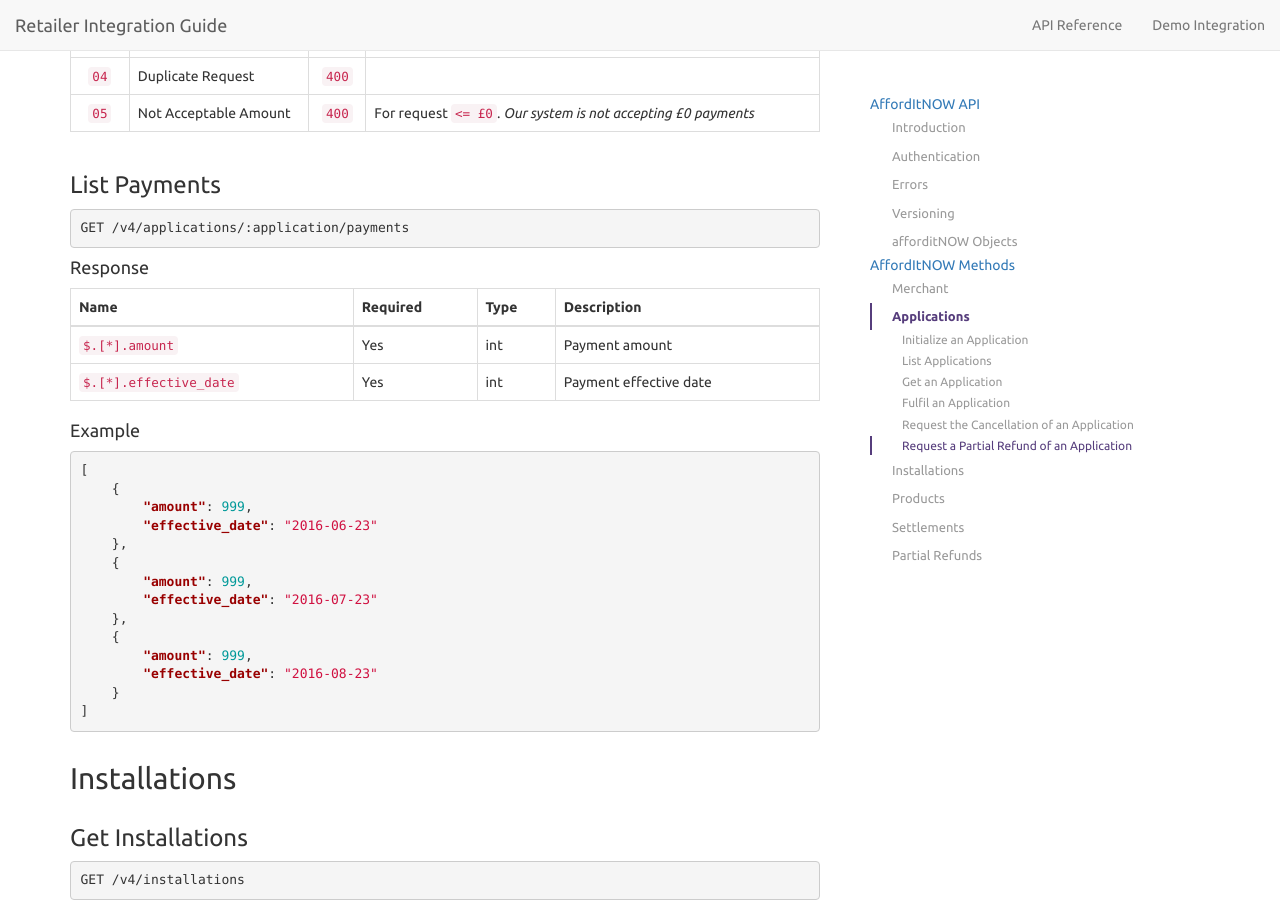
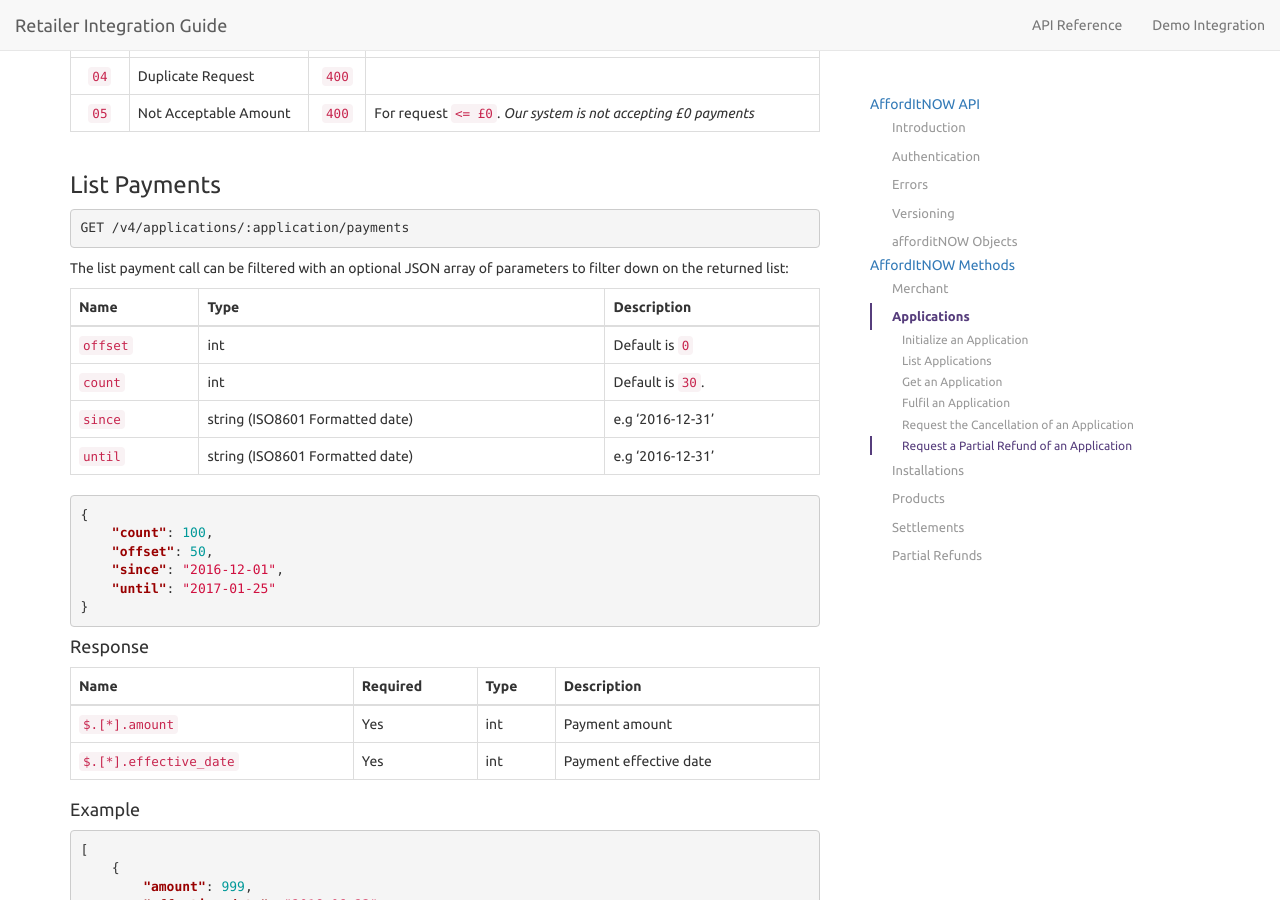
Before and after one commit to PayBreak/retailer-integration-guide, a Jekyll site: the page built from api/index.md, in a window 1280 px wide and 900 px high, scrolled down 16159 px. Built offline with Jekyll 4.4.1, drawn with Linux system fonts in a browser that asks for light colours; nearby versions of some CDN libraries; Markdown is read by kramdown in place of the engine named in the settings.

Commit message:
Update applications.md

````diff
--- a/_includes/v4/applications.md
+++ b/_includes/v4/applications.md
@@ -134,6 +134,24 @@ CODE | Name                   | HTTP  | Description
 GET {{ site.data.globals.api_prefix }}/applications/:application/payments
 ```
 
+The list payment call can be filtered with an optional JSON array of parameters to filter down on the returned list:
+
+Name | Type | Description
+--- | --- | ---
+`offset`| int | Default is `0`
+`count` | int | Default is `30`.
+`since` | string (ISO8601 Formatted date) | e.g '2016-12-31'
+`until` | string (ISO8601 Formatted date) | e.g '2016-12-31'
+
+```json
+{
+    "count": 100,
+    "offset": 50,
+    "since": "2016-12-01",
+    "until": "2017-01-25"
+}
+```
+
 #### Response
 
 Name | Required | Type | Description
````
